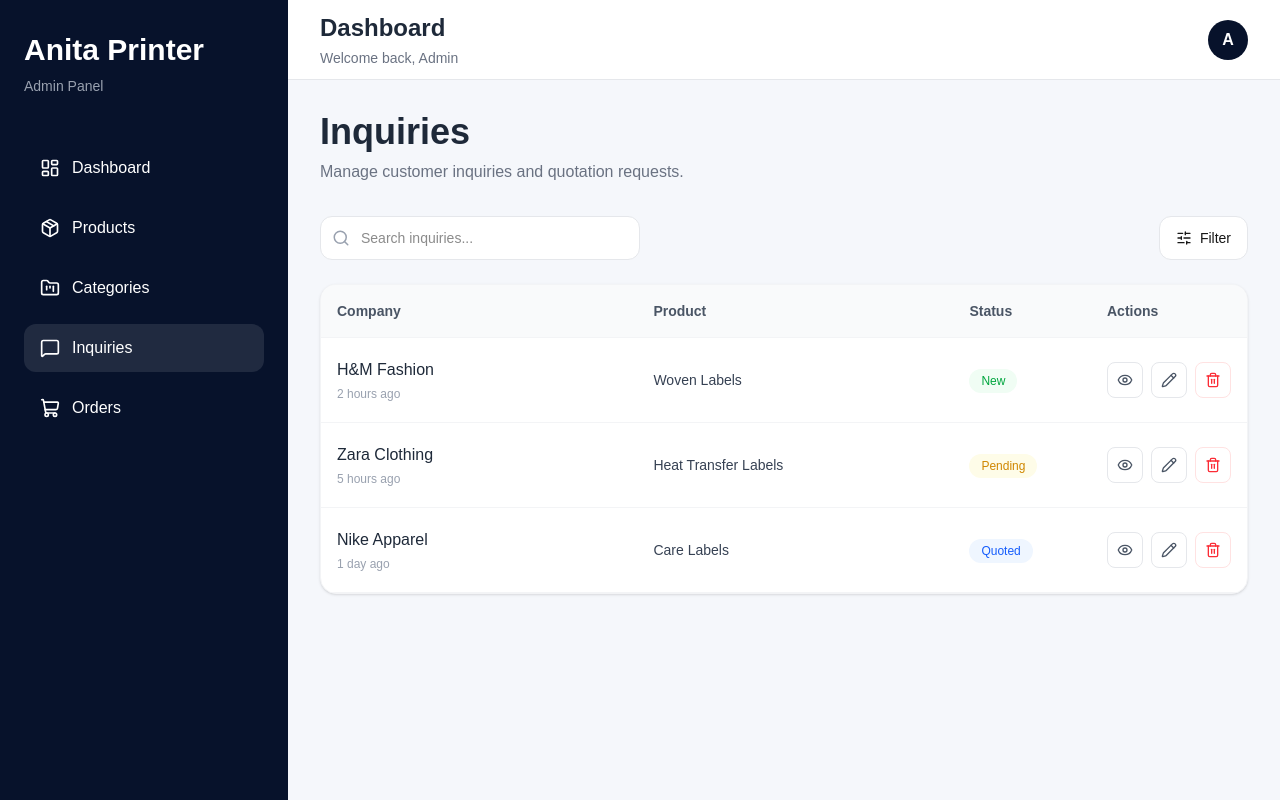
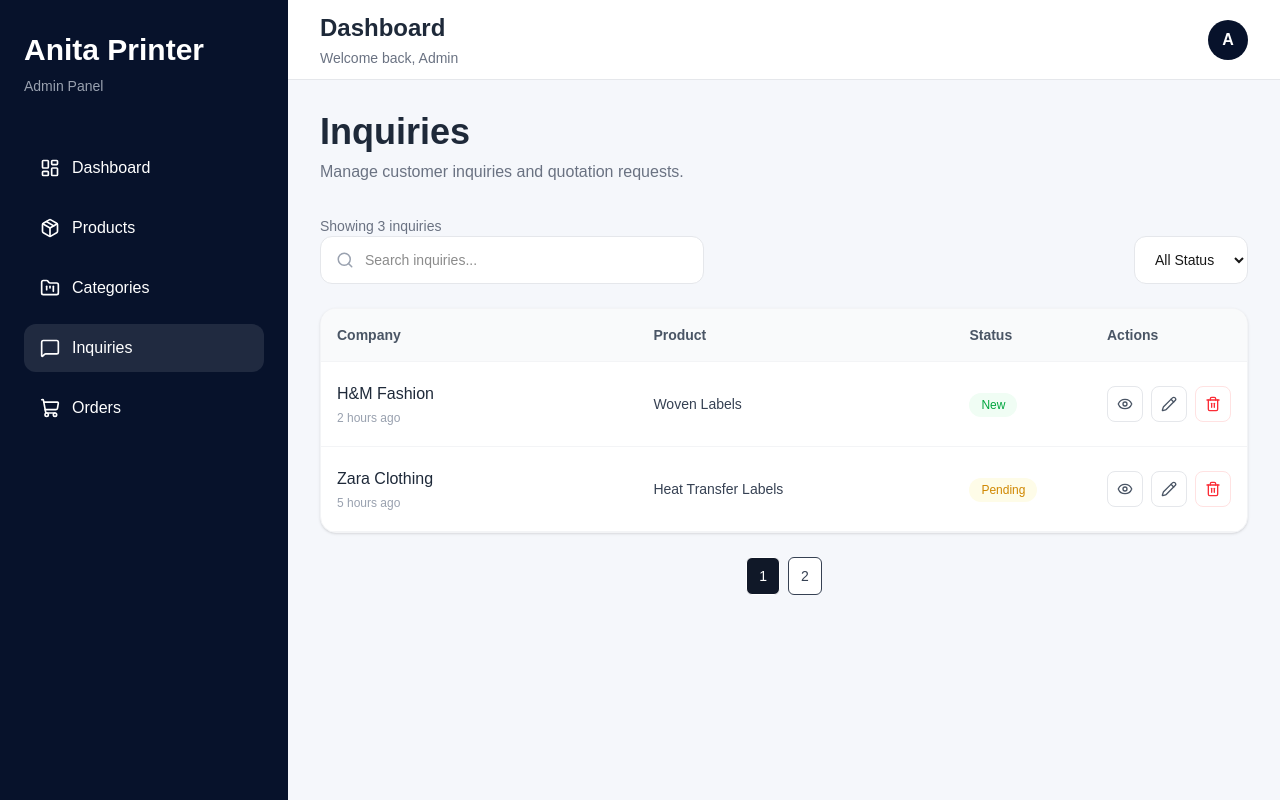
Before and after one commit to sumitnegi41/anita-printer, a Next.js app: page /admin/inquiries in a window 1280 px wide. Built offline with nearby package versions, Linux system fonts and the light colour scheme.

Commit message:
Complete categories and inquiries listing features

```diff
--- a/src/app/(admin)/admin/inquiries/page.tsx
+++ b/src/app/(admin)/admin/inquiries/page.tsx
@@ -1,8 +1,78 @@
+"use client";
+
+import { useState, useEffect } from "react";
 import PageHeader from "@/components/shared/PageHeader";
 import InquiryFilters from "@/components/dashboard/inquiries/InquiryFilters";
 import InquiryTable from "@/components/dashboard/inquiries/InquiryTable";
+import Pagination from "@/components/shared/Pagination";
+import { inquiries } from "@/constants/inquiries";
 
 export default function InquiriesPage() {
+  const [searchTerm, setSearchTerm] = useState("");
+  const [selectedStatus, setSelectedStatus] =
+    useState("all");
+  const [currentPage, setCurrentPage] =
+    useState(1);
+
+  const filteredInquiries = inquiries.filter(
+    (inquiry) => {
+      const matchesSearch =
+        inquiry.company
+          .toLowerCase()
+          .includes(
+            searchTerm.toLowerCase()
+          ) ||
+        inquiry.product
+          .toLowerCase()
+          .includes(
+            searchTerm.toLowerCase()
+          );
+
+      const matchesStatus =
+        selectedStatus === "all" ||
+        inquiry.status.toLowerCase() ===
+          selectedStatus;
+
+      return (
+        matchesSearch && matchesStatus
+      );
+    }
+  );
+
+  const hasActiveFilters =
+    searchTerm !== "" ||
+    selectedStatus !== "all";
+
+  const ITEMS_PER_PAGE = 2;
+
+  const totalPages = Math.ceil(
+    filteredInquiries.length /
+      ITEMS_PER_PAGE
+  );
+
+  const startIndex =
+    (currentPage - 1) *
+    ITEMS_PER_PAGE;
+
+  const endIndex =
+    startIndex + ITEMS_PER_PAGE;
+
+  const paginatedInquiries =
+    filteredInquiries.slice(
+      startIndex,
+      endIndex
+    );
+
+  const handleClearFilters = () => {
+    setSearchTerm("");
+    setSelectedStatus("all");
+    setCurrentPage(1);
+  };
+
+  useEffect(() => {
+    setCurrentPage(1);
+  }, [searchTerm, selectedStatus]);
+
   return (
     <div>
       <PageHeader
@@ -10,9 +80,44 @@ export default function InquiriesPage() {
         subtitle="Manage customer inquiries and quotation requests."
       />
 
-      <InquiryFilters />
+      <p className="mt-2 text-sm text-gray-500">
+        Showing {
+          filteredInquiries.length
+        } inquiries
+      </p>
 
-      <InquiryTable />
+      <InquiryFilters
+        searchTerm={searchTerm}
+        onSearchChange={
+          setSearchTerm
+        }
+        selectedStatus={
+          selectedStatus
+        }
+        onStatusChange={
+          setSelectedStatus
+        }
+        hasActiveFilters={
+          hasActiveFilters
+        }
+        onClearFilters={
+          handleClearFilters
+        }
+      />
+
+      <InquiryTable
+        inquiries={
+          paginatedInquiries
+        }
+      />
+
+      <Pagination
+        currentPage={currentPage}
+        totalPages={totalPages}
+        onPageChange={
+          setCurrentPage
+        }
+      />
     </div>
   );
 }
--- a/src/components/dashboard/inquiries/InquiryFilters.tsx
+++ b/src/components/dashboard/inquiries/InquiryFilters.tsx
@@ -1,53 +1,92 @@
-import { Search, SlidersHorizontal } from "lucide-react";
+import SearchInput from "@/components/shared/SearchInput";
 
-export default function InquiryFilters() {
+type InquiryFiltersProps = {
+  searchTerm: string;
+  onSearchChange: (
+    value: string
+  ) => void;
+
+  selectedStatus: string;
+  onStatusChange: (
+    value: string
+  ) => void;
+
+  hasActiveFilters: boolean;
+  onClearFilters: () => void;
+};
+
+const inquiryStatuses = [
+  {
+    value: "all",
+    label: "All Status",
+  },
+  {
+    value: "new",
+    label: "New",
+  },
+  {
+    value: "pending",
+    label: "Pending",
+  },
+  {
+    value: "quoted",
+    label: "Quoted",
+  },
+];
+
+export default function InquiryFilters({
+  searchTerm,
+  onSearchChange,
+  selectedStatus,
+  onStatusChange,
+  hasActiveFilters,
+  onClearFilters,
+}: InquiryFiltersProps) {
   return (
     <div className="flex items-center justify-between mb-6">
-      <div className="relative w-80">
-        <Search
-          size={18}
-          className="absolute left-3 top-1/2 -translate-y-1/2 text-gray-400"
-        />
+      <SearchInput
+        value={searchTerm}
+        onChange={onSearchChange}
+        placeholder="Search inquiries..."
+      />
 
-        <input
-          type="text"
-          placeholder="Search inquiries..."
-          className="
-            w-full
-            h-11
-            pl-10
-            pr-4
-            rounded-xl
-            border
-            border-gray-200
-            bg-white
-            text-sm
-            outline-none
-            focus:ring-2
-            focus:ring-blue-500
-          "
-        />
+      <div className="flex items-center gap-3">
+        <select
+          value={selectedStatus}
+          onChange={(e) =>
+            onStatusChange(
+              e.target.value
+            )
+          }
+          className="h-12 rounded-xl border border-gray-200 bg-white px-4 text-sm outline-none focus:ring-2 focus:ring-blue-500"
+        >
+          {inquiryStatuses.map(
+            (status) => (
+              <option
+                key={
+                  status.value
+                }
+                value={
+                  status.value
+                }
+              >
+                {status.label}
+              </option>
+            )
+          )}
+        </select>
+
+        {hasActiveFilters && (
+          <button
+            onClick={
+              onClearFilters
+            }
+            className="h-12 px-4 rounded-xl border border-gray-200 bg-white text-sm font-medium hover:bg-gray-50"
+          >
+            Clear Filters
+          </button>
+        )}
       </div>
-
-      <button
-        className="
-          flex
-          items-center
-          gap-2
-          h-11
-          px-4
-          rounded-xl
-          border
-          border-gray-200
-          bg-white
-          text-sm
-          font-medium
-          hover:bg-gray-50
-        "
-      >
-        <SlidersHorizontal size={16} />
-        Filter
-      </button>
     </div>
   );
 }
--- a/src/components/dashboard/inquiries/InquiryTable.tsx
+++ b/src/components/dashboard/inquiries/InquiryTable.tsx
@@ -1,7 +1,15 @@
 import InquiryTableRow from "./InquiryTableRow";
 import { inquiries } from "@/constants/inquiries";
 
-export default function InquiryTable() {
+type Inquiry = (typeof inquiries)[number];
+
+type InquiryTableProps = {
+  inquiries: Inquiry[];
+};
+
+export default function InquiryTable({
+  inquiries,
+}: InquiryTableProps) {
   return (
     <div className="bg-white rounded-2xl border border-gray-100 shadow-sm overflow-hidden">
       <table className="w-full">
@@ -26,16 +34,26 @@ export default function InquiryTable() {
         </thead>
 
         <tbody>
-          {inquiries.map((inquiry) => (
-            <InquiryTableRow
-              key={inquiry.id}
-              id={inquiry.id}
-              company={inquiry.company}
-              product={inquiry.product}
-              date={inquiry.date}
-              status={inquiry.status}
-            />
-          ))}
+          {inquiries.map(
+            (inquiry) => (
+              <InquiryTableRow
+                key={inquiry.id}
+                id={inquiry.id}
+                company={
+                  inquiry.company
+                }
+                product={
+                  inquiry.product
+                }
+                date={
+                  inquiry.date
+                }
+                status={
+                  inquiry.status
+                }
+              />
+            )
+          )}
         </tbody>
       </table>
     </div>
```
